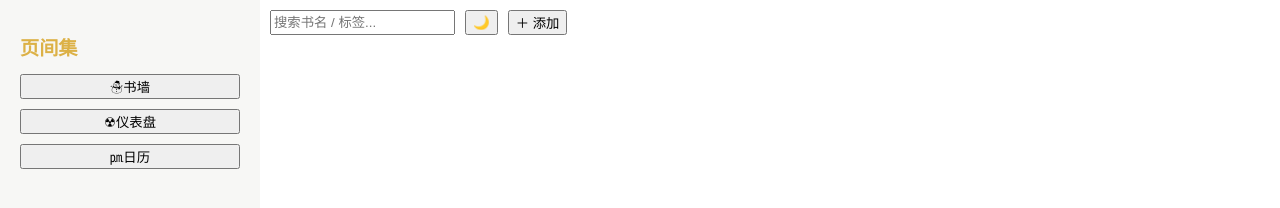
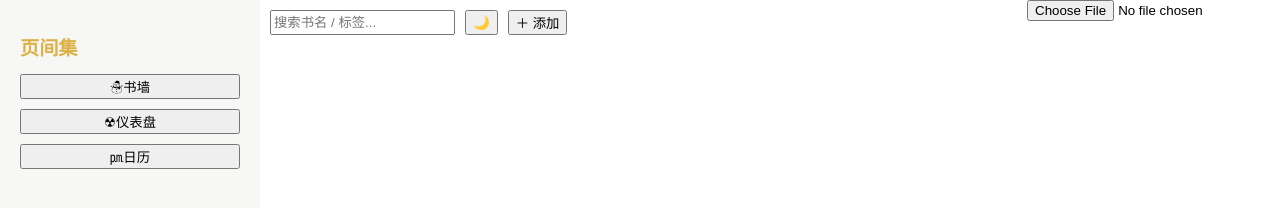
Before and after one commit to oktobercc/-, a plain HTML site: page index.html in a window 1280 px wide. Drawn offline with Linux system fonts and the light colour scheme.

Commit message:
Update index.html

```diff
--- a/index.html
+++ b/index.html
@@ -43,7 +43,7 @@
 <div id="drawer" class="drawer hidden">
   <div class="drawer-content" id="drawerContent"></div>
 </div>
-
+<input type="file" onchange="uploadCover(event)">
 <!-- Reader -->
 <div id="reader" class="reader hidden">
   <div class="reader-bar">
```
